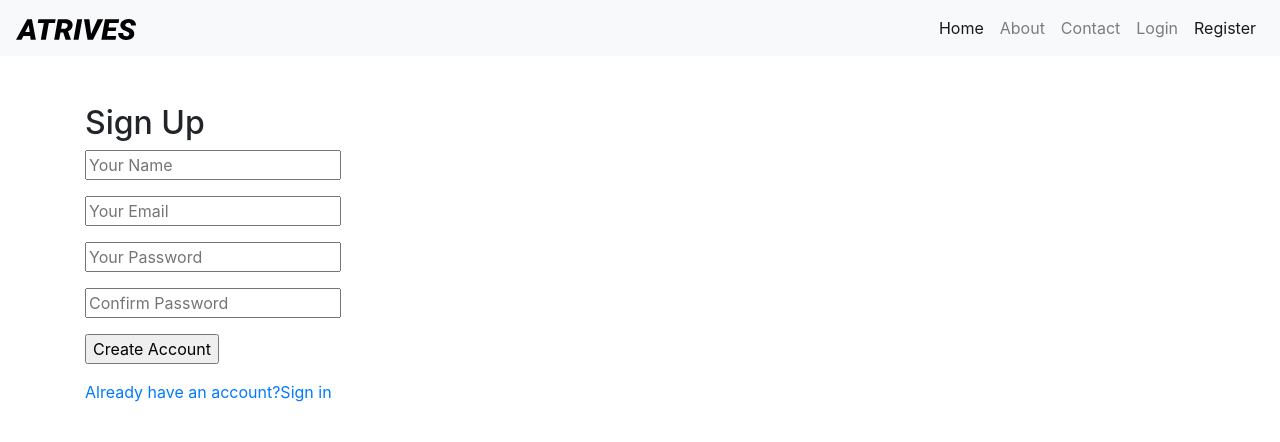
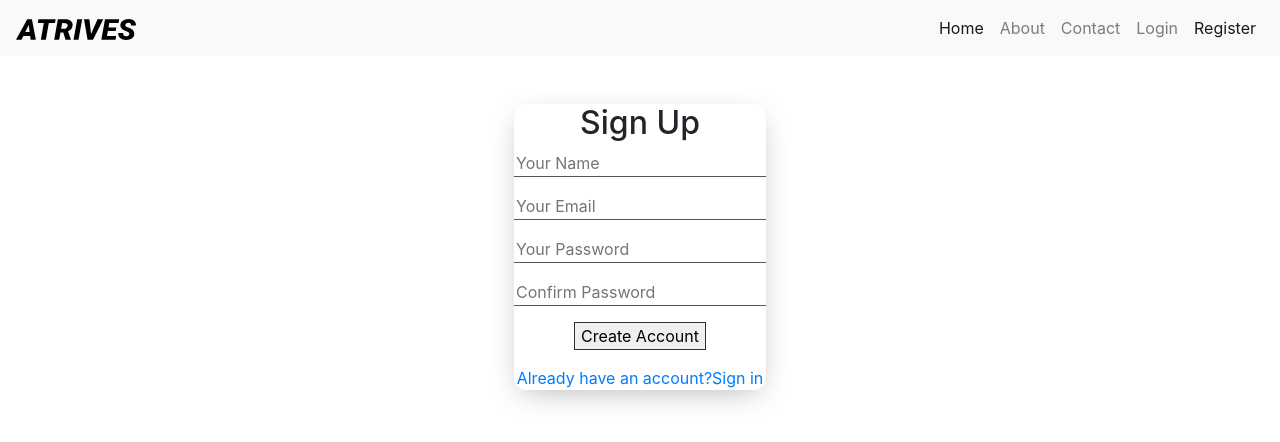
Before and after one commit to AdityaTrivedi14/MERN_app, a React (Create React App) app in the folder client/: page /signup in a window 1280 px wide. Shown: the top 442 px of the page. Built offline with nearby package versions, Linux system fonts and the light colour scheme.

Commit message:
Added CSS

```diff
--- a/client/src/App.css
+++ b/client/src/App.css
@@ -1,3 +1,26 @@
+body {
+  background: #a8a8a8;
+}
 .logo {
   width: 120px;
 }
+.signup .container {
+  display: flex;
+  justify-content: center;
+  align-items: center;
+}
+.signup-content {
+  height: 100%;
+  /* padding: 25px 50px; */
+  border-radius: 12px;
+  /* border: 3px solid #f5f5f5; */
+  box-shadow: 0px 8px 30px -8px rgba(0, 0, 0, 0.3);
+}
+.registeration-form input {
+  outline: none;
+  border: none;
+  border-bottom: 1px solid #555555;
+}
+.form-button input {
+  border: 1px solid #313131;
+}
--- a/client/src/components/Signup.js
+++ b/client/src/components/Signup.js
@@ -4,7 +4,7 @@ import { NavLink } from "react-router-dom";
 const Signup = () => {
   return (
     <section className="signup">
-      <div className="container mt-5">
+      <div className="container mt-5 text-center">
         <div className="signup-content">
           <div className="signup-form">
             <h2 className="form-title">Sign Up</h2>
```
